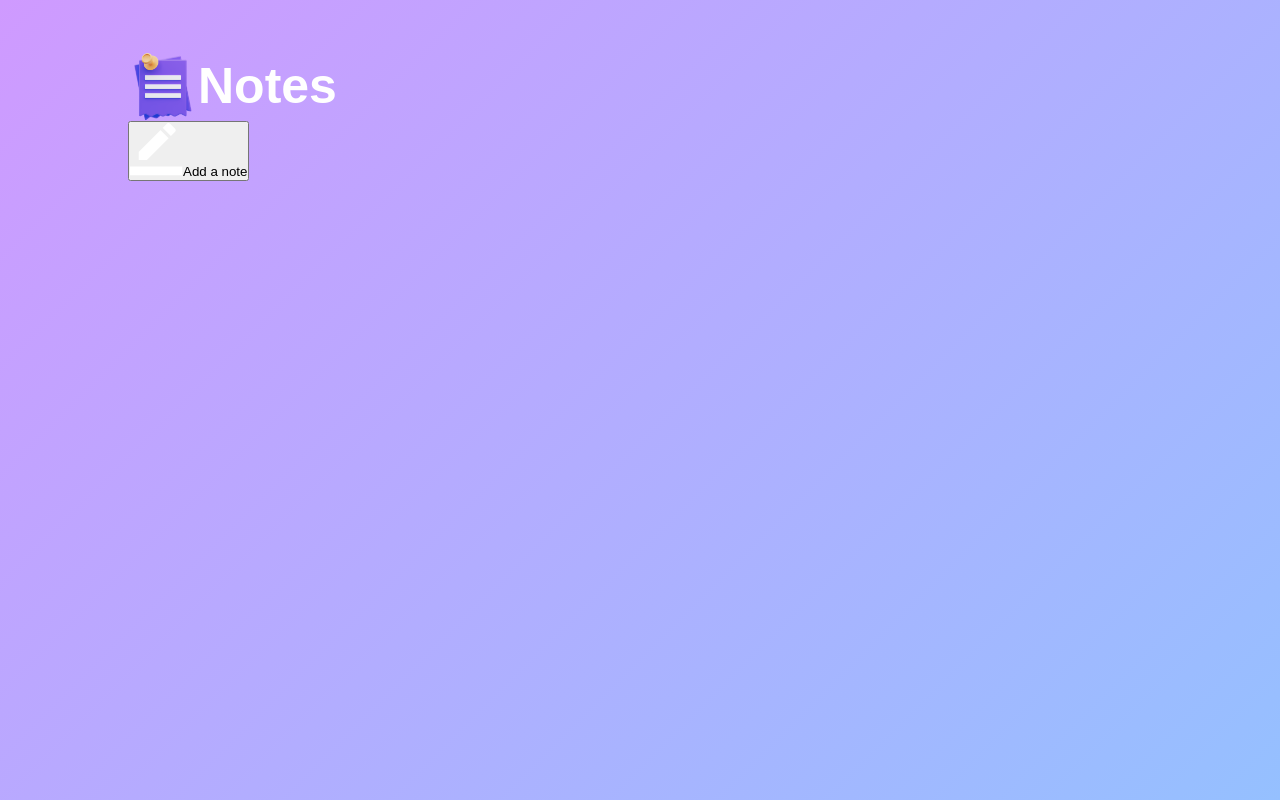
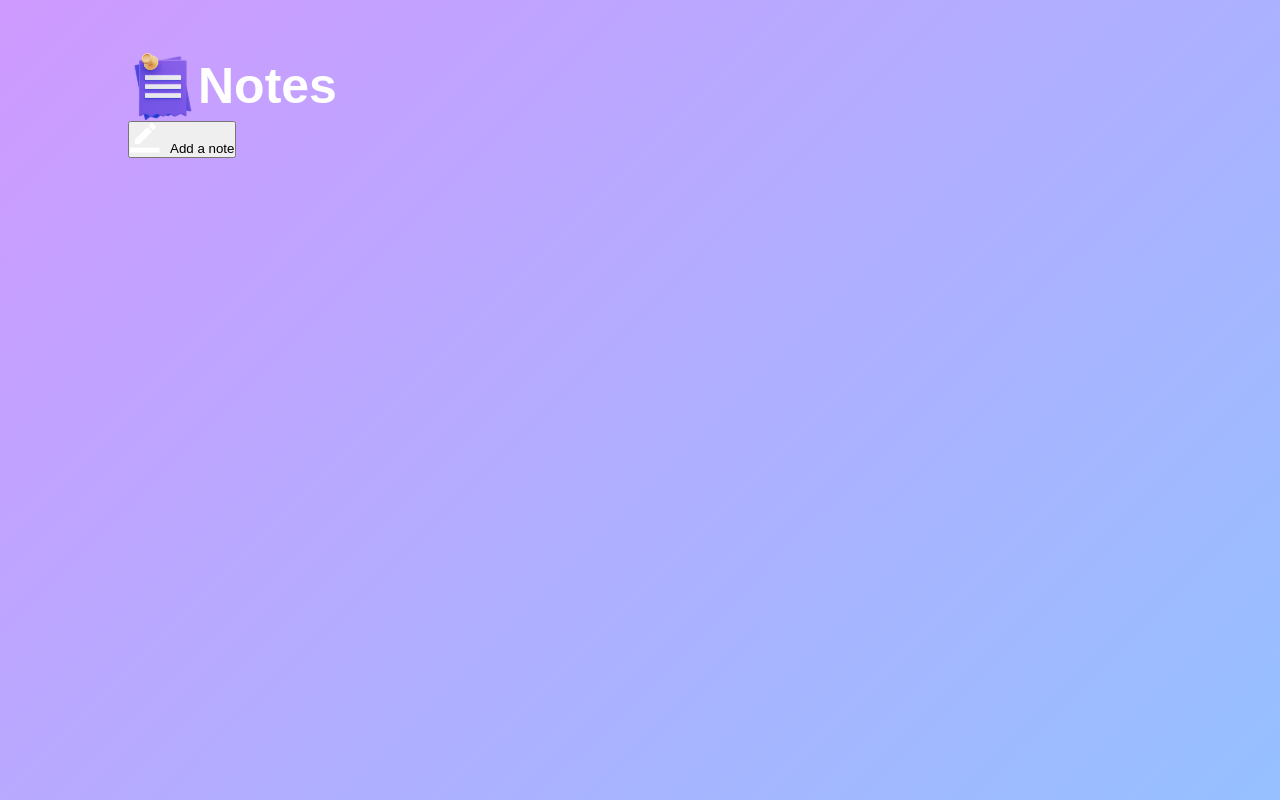
Before and after one commit to salinpaul94/Notes-app, a plain HTML site: page version_01/index.html in a window 1280 px wide. Drawn offline with Linux system fonts and the light colour scheme.

Commit message:
add a not button img styling

```diff
--- a/version_01/style.css
+++ b/version_01/style.css
@@ -22,3 +22,7 @@
 .container h1 img{
   width: 70px;
 }
+.container button img{
+  width: 30px;
+  margin-right: 10px;
+}
```
